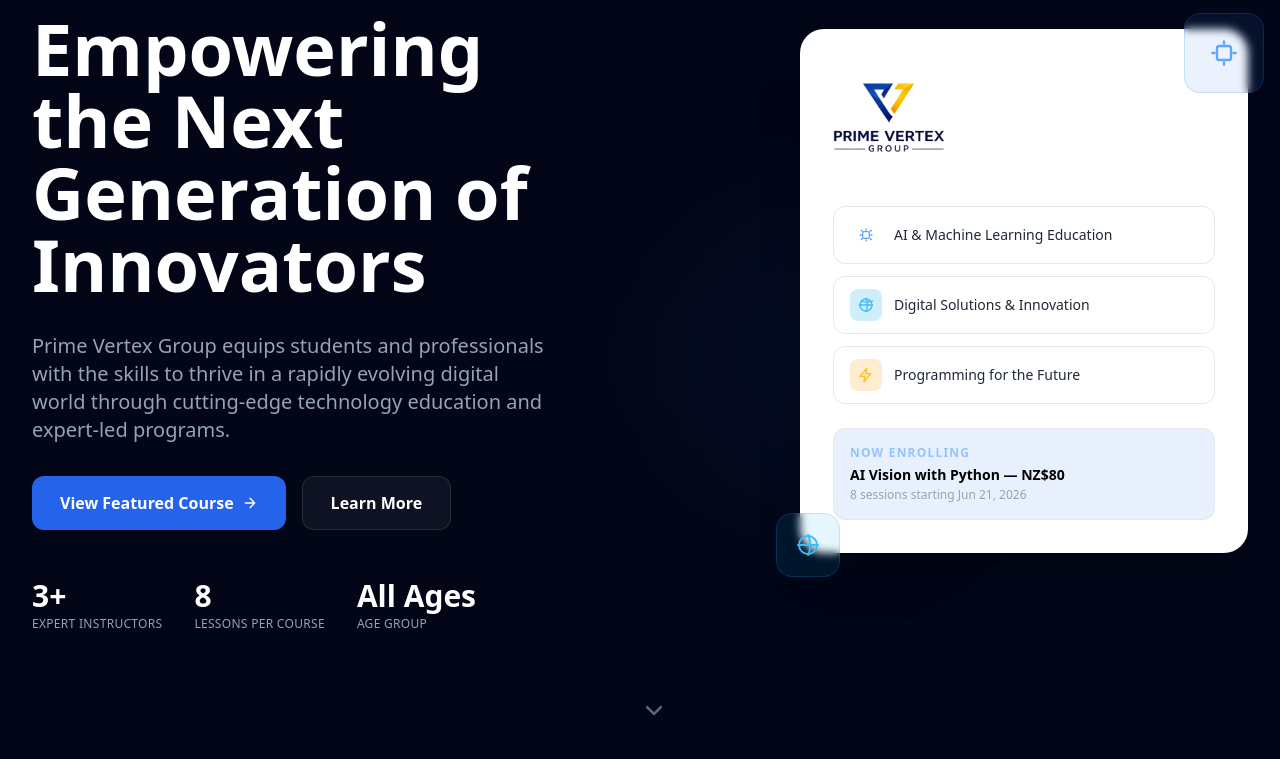
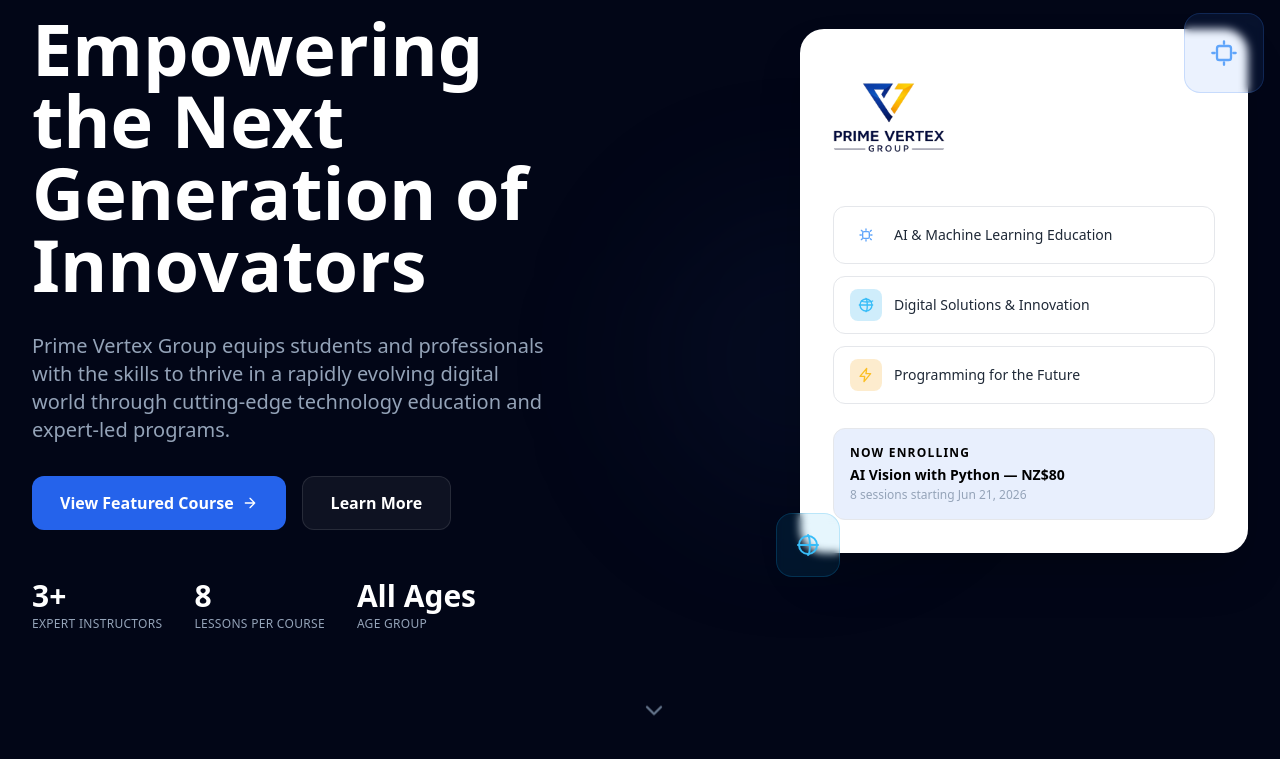
Before and after one commit to Mujtaba366/prime-vertix-group-draft, a Python web app: template templates/index.html in a window 1280 px wide. Shown: the part 210-969 px from the top of the page. Run offline with Jinja, Linux system fonts and the light colour scheme; the template is opened without the code that fills it, so the values that code supplies are empty; some libraries are stand-ins or nearby versions.

```diff
--- a/templates/index.html
+++ b/templates/index.html
@@ -214,7 +214,7 @@
                   </div>
                 </div>
                 <div class="mt-6 p-4 bg-brand-600/10 border border-brand-600/20 rounded-xl">
-                  <div class="text-brand-300 text-xs font-semibold uppercase tracking-widest mb-1">
+                  <div class="text-brand-800 text-xs font-semibold uppercase tracking-widest mb-1">
                     Now Enrolling
                   </div>
                   <div class="text-black font-semibold text-sm">
```
